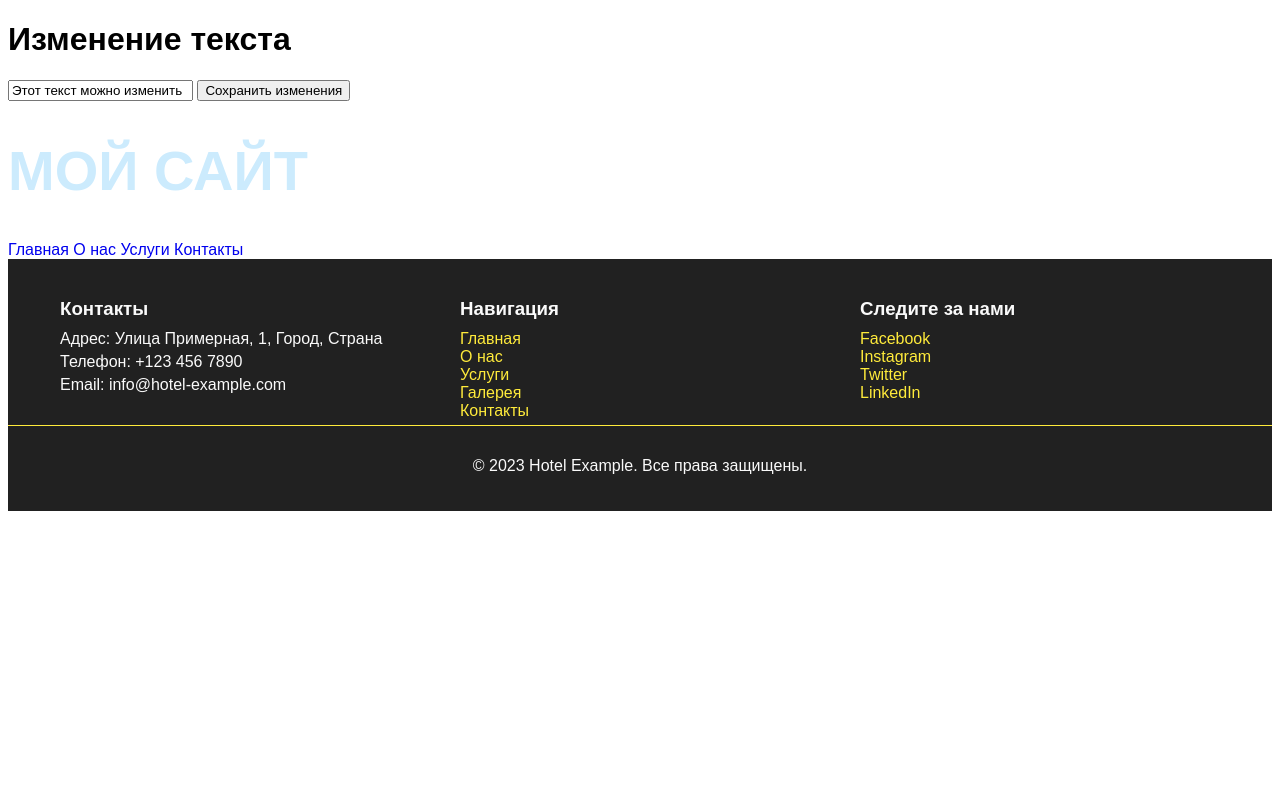
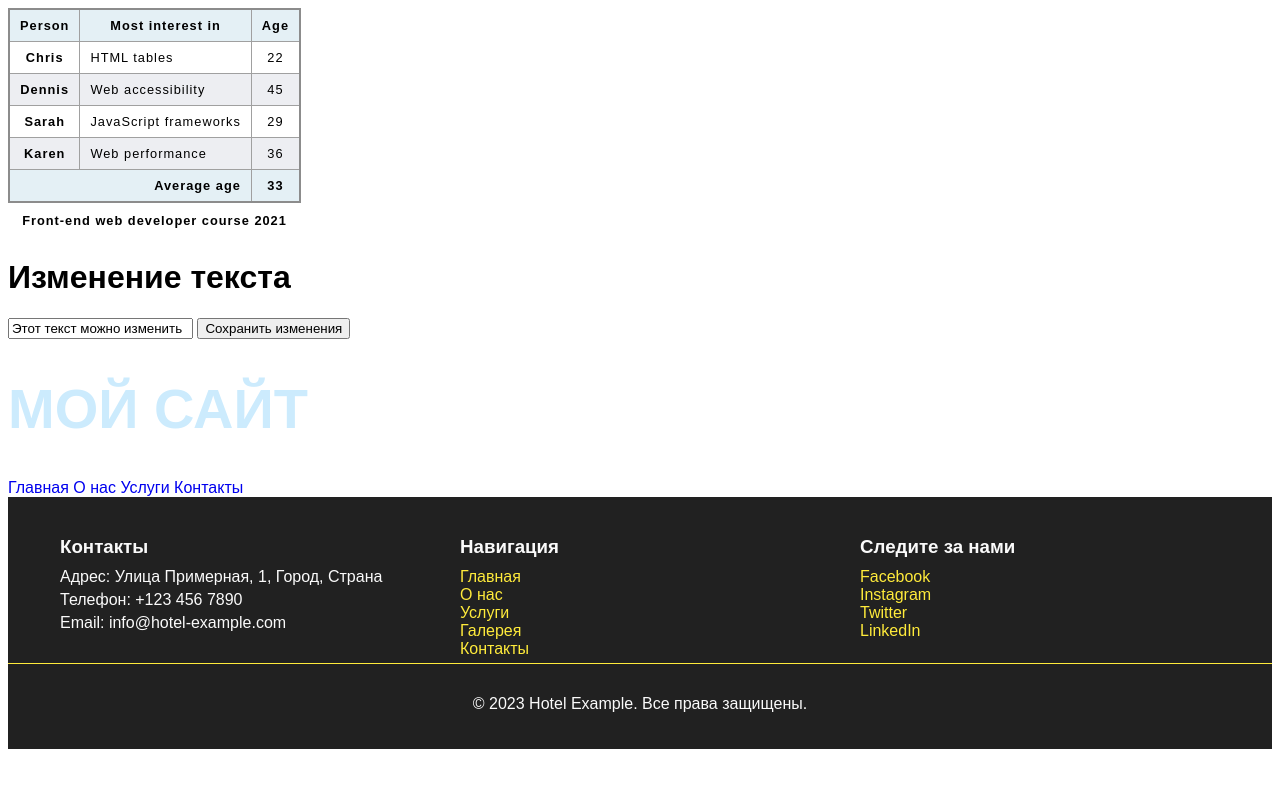
Before and after one commit to iamanastasi/projet, a plain HTML site: page baluus.html in a window 1280 px wide. Drawn offline with Linux system fonts and the light colour scheme.

Commit message:
table to booking

```diff
--- a/baluus.html
+++ b/baluus.html
@@ -7,6 +7,89 @@
 </head>
 
 <body>
+    <table>
+        <caption>
+          Front-end web developer course 2021
+        </caption>
+        <thead>
+          <tr>
+            <th scope="col">Person</th>
+            <th scope="col">Most interest in</th>
+            <th scope="col">Age</th>
+          </tr>
+        </thead>
+        <tbody>
+          <tr>
+            <th scope="row">Chris</th>
+            <td>HTML tables</td>
+            <td>22</td>
+          </tr>
+          <tr>
+            <th scope="row">Dennis</th>
+            <td>Web accessibility</td>
+            <td>45</td>
+          </tr>
+          <tr>
+            <th scope="row">Sarah</th>
+            <td>JavaScript frameworks</td>
+            <td>29</td>
+          </tr>
+          <tr>
+            <th scope="row">Karen</th>
+            <td>Web performance</td>
+            <td>36</td>
+          </tr>
+        </tbody>
+        <tfoot>
+          <tr>
+            <th scope="row" colspan="2">Average age</th>
+            <td>33</td>
+          </tr>
+        </tfoot>
+      </table>
+      <STYLE>
+        table {
+  border-collapse: collapse;
+  border: 2px solid rgb(140 140 140);
+  font-family: sans-serif;
+  font-size: 0.8rem;
+  letter-spacing: 1px;
+}
+
+caption {
+  caption-side: bottom;
+  padding: 10px;
+  font-weight: bold;
+}
+
+thead,
+tfoot {
+  background-color: rgb(228 240 245);
+}
+
+th,
+td {
+  border: 1px solid rgb(160 160 160);
+  padding: 8px 10px;
+}
+
+td:last-of-type {
+  text-align: center;
+}
+
+tbody > tr:nth-of-type(even) {
+  background-color: rgb(237 238 242);
+}
+
+tfoot th {
+  text-align: right;
+}
+
+tfoot td {
+  font-weight: bold;
+}
+
+      </STYLE>
     <h1>Изменение текста</h1>
     <input type="text" id="editableText" value="Этот текст можно изменить" />
     <button onclick="saveEdits()">Сохранить изменения</button>
```
Also changed, not shown: booking.html (+22 -0 lines).
